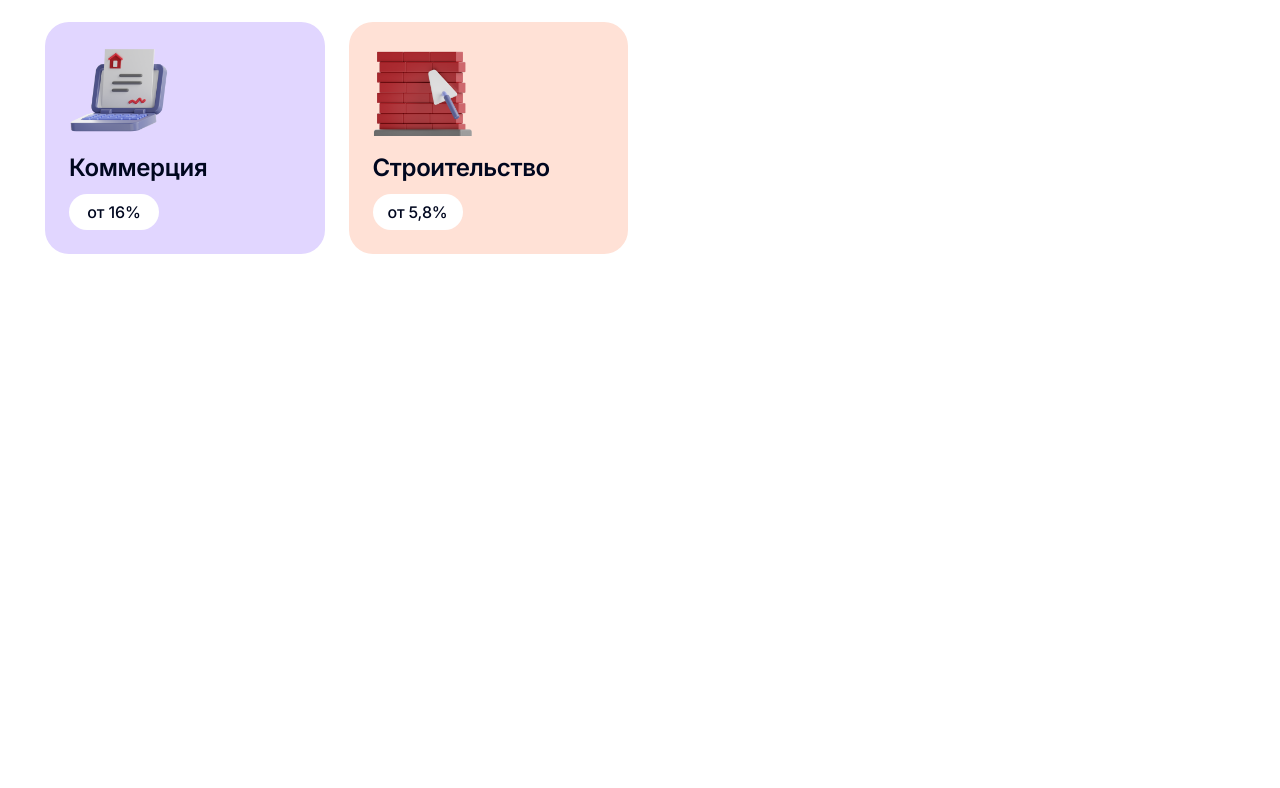
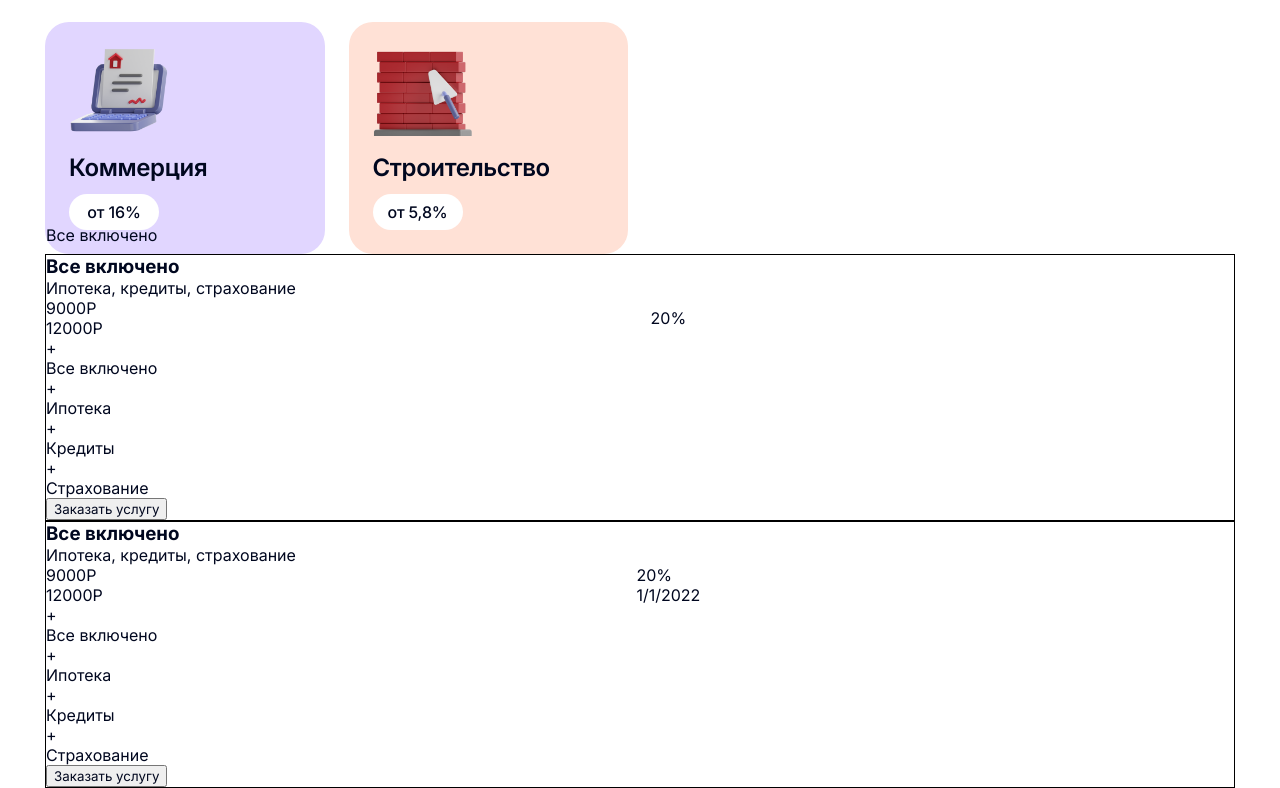
Before and after one commit to alonsamort/ipotekaClient, a React (Create React App) app: page / in a window 1280 px wide. Shown: the part 4982-5770 px from the top of the page. Before the commit the page ends 5236 px from the top, so only its background shows below. Built offline with nearby package versions, Linux system fonts and the light colour scheme.

Commit message:
service wrapp

```diff
--- a/src/app.jsx
+++ b/src/app.jsx
@@ -18,6 +18,8 @@ import React from "react";
 import Command from "./components/Command";
 import Programs from "./components/Programs";
 import Faq from "./components/FAQ";
+import Service from "./components/Service";
+import { cards } from "./components/Service/data";
 
 const FAQHomeData = [
   {
@@ -83,7 +85,7 @@ function App() {
         <Heading className={styles.comandTitle} title="Часто задаваемые вопросы" />
         <Faq data={FAQHomeData} className={styles.faq} />
         <Programs />
-
+        <Service data={cards} className={styles.service} />
       </div>
     </>
   );
--- /dev/null
+++ b/src/components/Service/Card/Card.jsx
@@ -0,0 +1,35 @@
+import React from 'react';
+import styles from './Card.module.css';
+import cn from "classnames";
+
+
+function Card(props) {
+  return (
+    <div className={cn(styles.wrap, props.className)}>
+      {props.mark && <div className={styles.mark}>{props.mark}</div>}
+      <div className="heding">
+        <h3>{props.heding.title}</h3>
+        <p>{props.heding.subtitle}</p>
+      </div>
+      <div className="price" style={{ display: 'grid', alignItems: 'center', gridTemplateAreas: props.price.date ? `"a b" "c d"` : `"a b" "c b"` }}>
+        <p style={{ gridArea: 'a' }}>{props.price.discount}Р</p>
+        <p style={{ gridArea: 'b' }}>{props.price.percentage}%</p>
+        <p style={{ gridArea: 'c' }}>{props.price.base}Р</p>
+        {props.price.date && <p style={{ gridArea: 'd' }}>{props.price.date.toLocaleDateString()}</p>}
+      </div>
+      <div className="advantages">
+        {props.advantages.map((advantage, index) => {
+          return (
+            <div key={index} className="item">
+              <div className="icon">+</div>
+              <p className="text">{advantage}</p>
+            </div>
+          )
+        })}
+      </div>
+      <button type="button">Заказать услугу</button>
+    </div>
+  );
+}
+
+export default Card;
--- /dev/null
+++ b/src/components/Service/Card/Card.module.css
@@ -0,0 +1,9 @@
+.wrap {
+    color: red;
+    border: 1px solid black;
+}
+
+.mark {
+    position: absolute;
+    transform: translateY(-30px);
+}
--- /dev/null
+++ b/src/components/Service/Card/index.js
@@ -0,0 +1 @@
+export { default } from './Card';
--- /dev/null
+++ b/src/components/Service/Service.jsx
@@ -0,0 +1,14 @@
+import React from 'react';
+import styles from './Service.module.css';
+import cn from "classnames";
+import Card from './Card';
+
+function Service(props) {
+    return (
+        <div className={cn(styles.wrap, props.className)}>
+            {props.data.map(card => <Card key={card.id} {...card} />)}
+        </div>
+    );
+}
+
+export default Service;
--- /dev/null
+++ b/src/components/Service/Service.module.css
@@ -0,0 +1,4 @@
+.wrap {
+    color: red;
+
+}
--- /dev/null
+++ b/src/components/Service/data.js
@@ -0,0 +1,37 @@
+export const cards = [{
+  id: 1,
+  mark: 'Все включено',
+  heding: {
+    title: 'Все включено',
+    subtitle: 'Ипотека, кредиты, страхование',
+  },
+  price: {
+    base: 12000,
+    discount: 9000,
+    percentage: 20,
+  },
+  advantages: [
+    'Все включено',
+    'Ипотека',
+    'Кредиты',
+    'Страхование'
+  ]
+}, {
+  id: 2,
+  heding: {
+    title: 'Все включено',
+    subtitle: 'Ипотека, кредиты, страхование',
+  },
+  price: {
+    base: 12000,
+    discount: 9000,
+    percentage: 20,
+    date: new Date('2022-01-01:00:00'),
+  },
+  advantages: [
+    'Все включено',
+    'Ипотека',
+    'Кредиты',
+    'Страхование'
+  ]
+}]
--- /dev/null
+++ b/src/components/Service/index.js
@@ -0,0 +1 @@
+export { default } from './Service';
```
